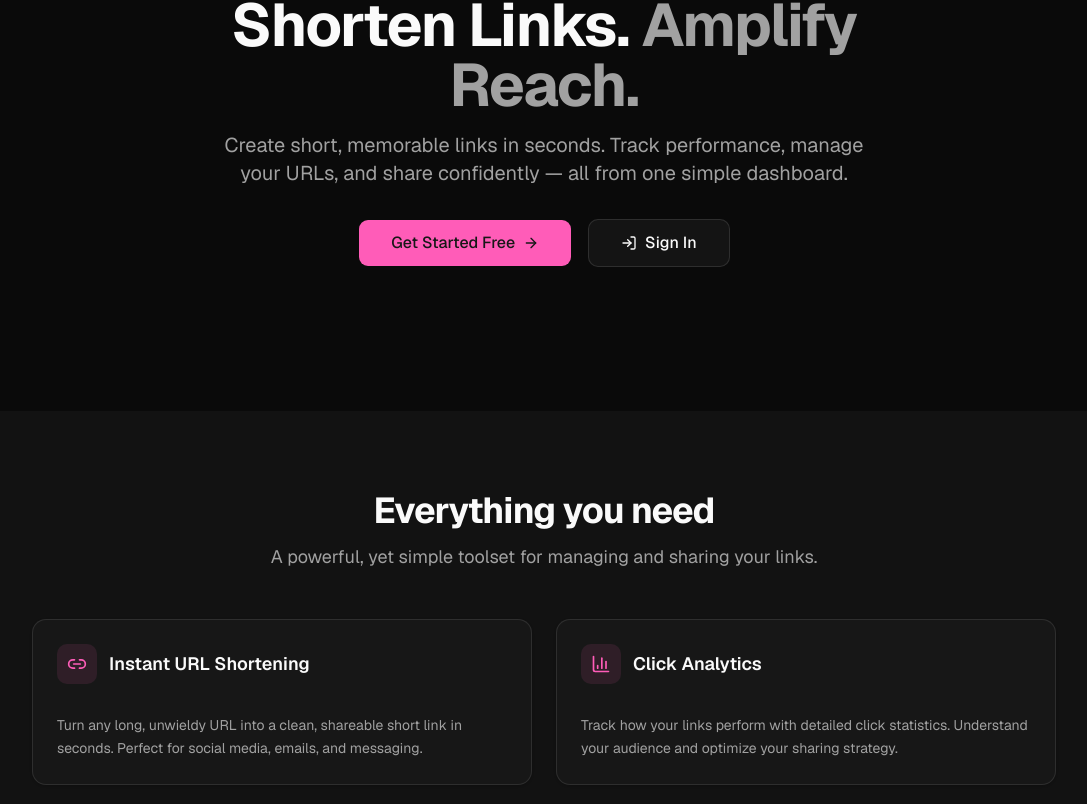
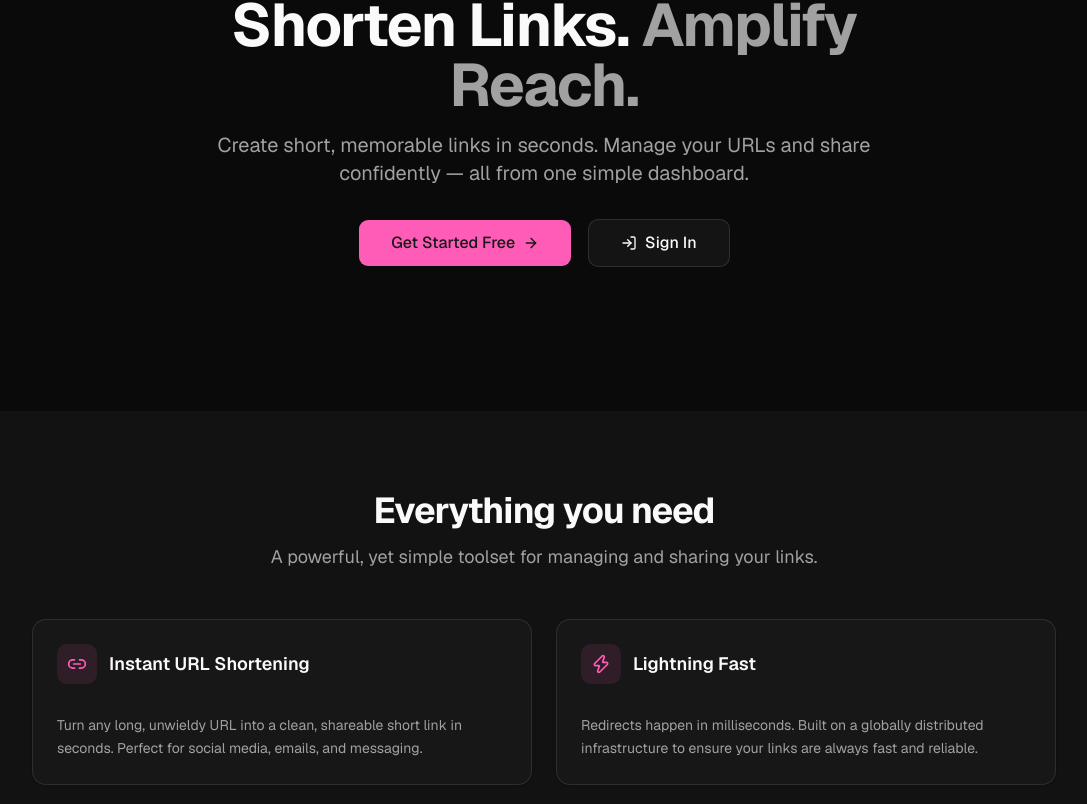
Before and after one commit to DamianoSchirinzi-Max/link-shortener-app, a Next.js app: page / in a window 1280 px wide. Shown: the part 276-1080 px from the top of the page, without its empty margins (96-1183 px from the left). Built offline with nearby package versions, Linux system fonts and the light colour scheme; no server answers.

Commit message:
feat: update homepage content and remove click analytics feature; add configuration files for hooks and prettier

```diff
--- a/app/page.tsx
+++ b/app/page.tsx
@@ -1,7 +1,7 @@
 import React from "react";
 import { auth } from "@clerk/nextjs/server";
 import { redirect } from "next/navigation";
-import { Link2, BarChart3, Zap, Shield, ArrowRight } from "lucide-react";
+import { Link2, Zap, Shield, ArrowRight } from "lucide-react";
 import { Card, CardContent, CardHeader, CardTitle, CardDescription } from "@/components/ui/card";
 import { Badge } from "@/components/ui/badge";
 import { HeroCTA } from "@/components/hero-cta";
@@ -12,12 +12,6 @@ const features = [
     title: "Instant URL Shortening",
     description:
       "Turn any long, unwieldy URL into a clean, shareable short link in seconds. Perfect for social media, emails, and messaging.",
-  },
-  {
-    icon: BarChart3,
-    title: "Click Analytics",
-    description:
-      "Track how your links perform with detailed click statistics. Understand your audience and optimize your sharing strategy.",
   },
   {
     icon: Zap,
@@ -36,7 +30,7 @@ const features = [
 const steps = [
   { step: "1", title: "Paste your URL", description: "Enter any long link into the shortener." },
   { step: "2", title: "Get your short link", description: "Receive a compact, shareable URL instantly." },
-  { step: "3", title: "Share & track", description: "Share everywhere and monitor your link's performance." },
+  { step: "3", title: "Share everywhere", description: "Share your short link across social media, emails, and messaging." },
 ];
 
 export default async function HomePage() {
@@ -59,8 +53,8 @@ export default async function HomePage() {
             <span className="text-muted-foreground">Amplify Reach.</span>
           </h1>
           <p className="text-lg md:text-xl text-muted-foreground max-w-2xl mx-auto">
-            Create short, memorable links in seconds. Track performance, manage
-            your URLs, and share confidently — all from one simple dashboard.
+            Create short, memorable links in seconds. Manage your URLs and share
+            confidently — all from one simple dashboard.
           </p>
         </div>
         <HeroCTA />
```
Also changed, not shown: 1 other file (tests, documents, lock files or other folders).
